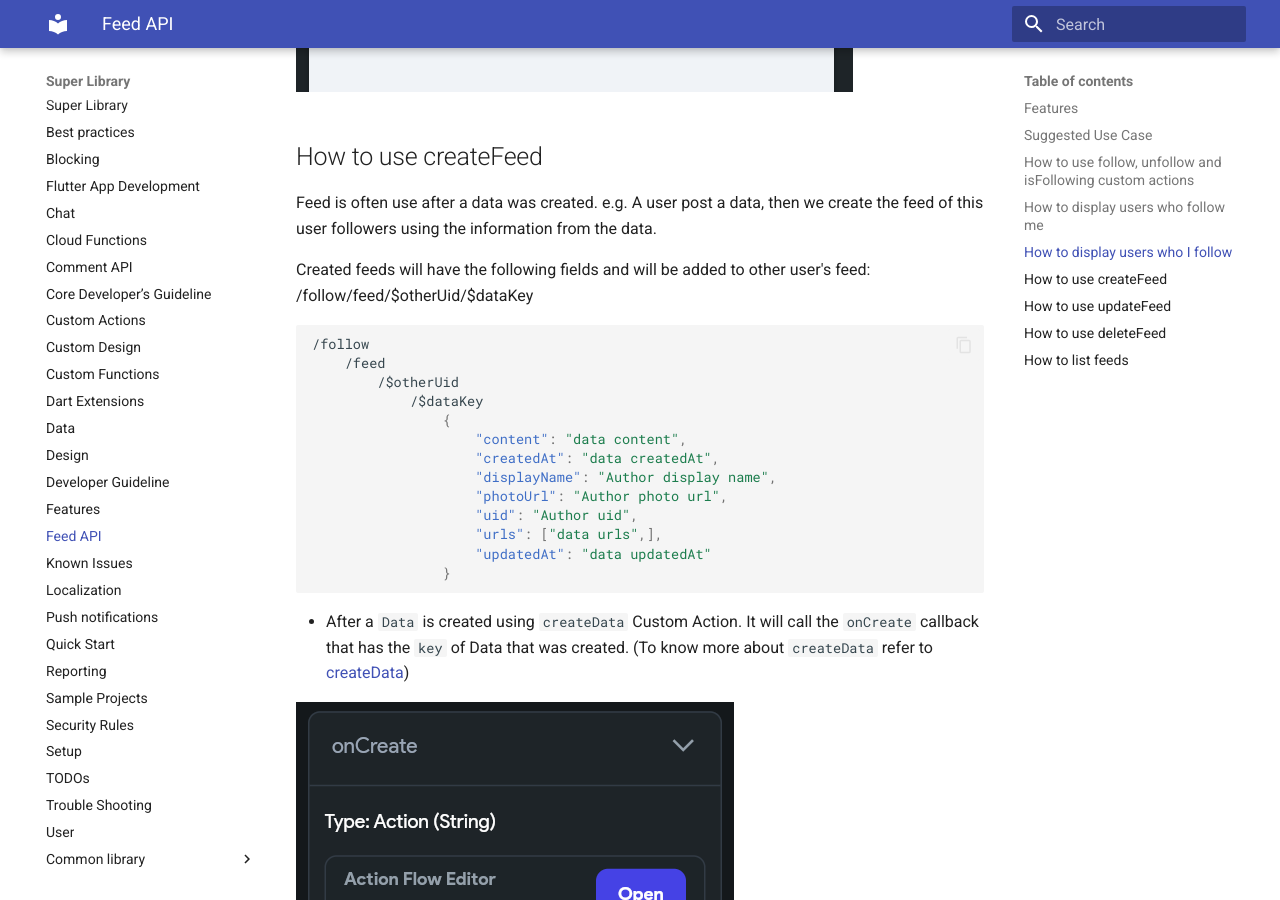
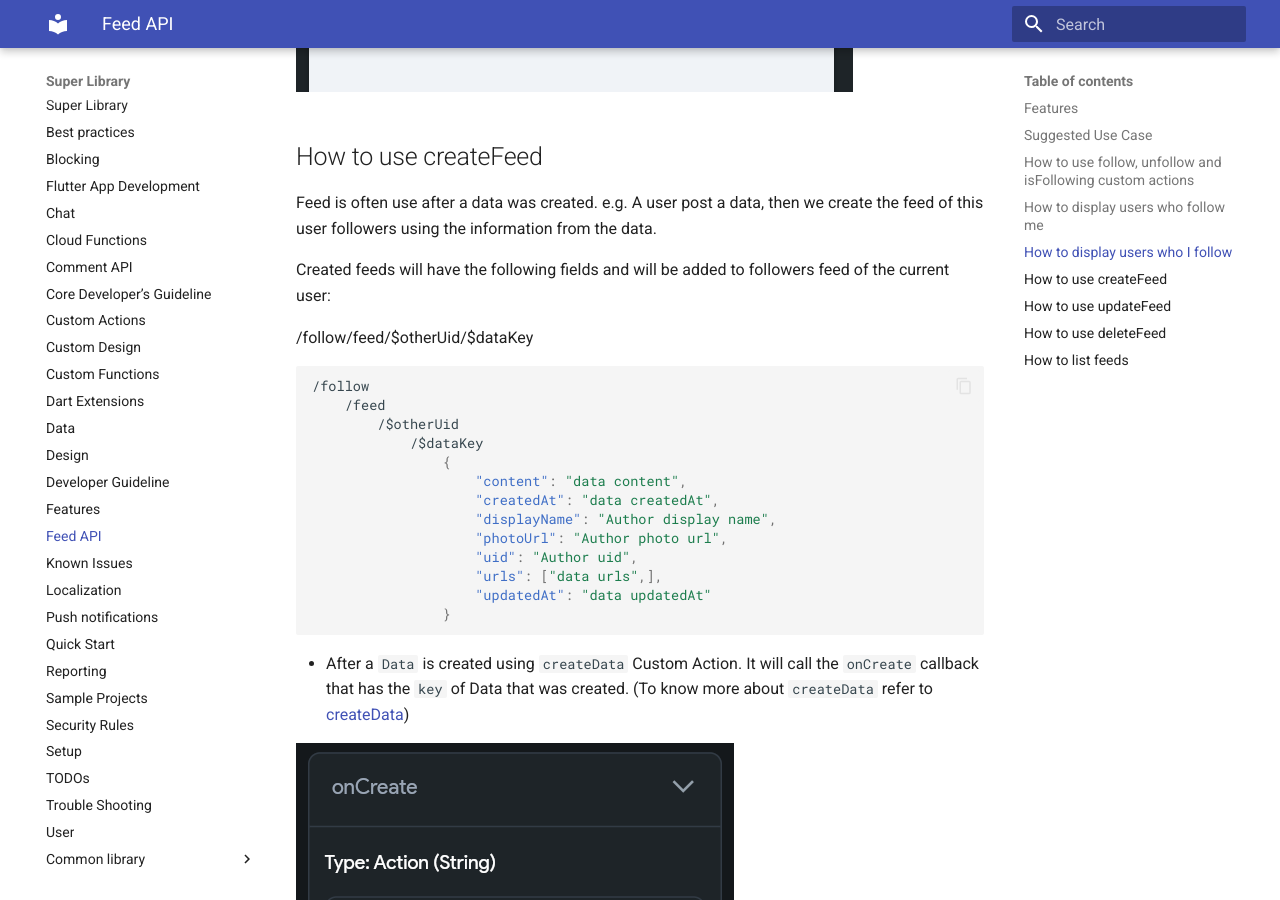
Before and after one commit to thruthesky/super_library, an MkDocs documentation site: the page built from docs/feed_api.md, in a window 1280 px wide and 900 px high, scrolled down 20825 px. Built offline with MkDocs 1.6.1 and Material for MkDocs 9.7.7, drawn with Linux system fonts in a browser that asks for light colours.

Commit message:
update on feed api document

````diff
--- a/docs/feed_api.md
+++ b/docs/feed_api.md
@@ -220,7 +220,9 @@ Feed API allows you to follow and unfollow users. It also gives you an option to
 
 Feed is often use after a data was created. e.g. A user post a data, then we create the feed of this user followers using the information from the data.
 
-Created feeds will have the following fields and will be added to other user's feed: /follow/feed/$otherUid/$dataKey
+Created feeds will have the following fields and will be added to followers feed of the current user:
+
+/follow/feed/$otherUid/$dataKey
 
 ```json
 /follow
````
